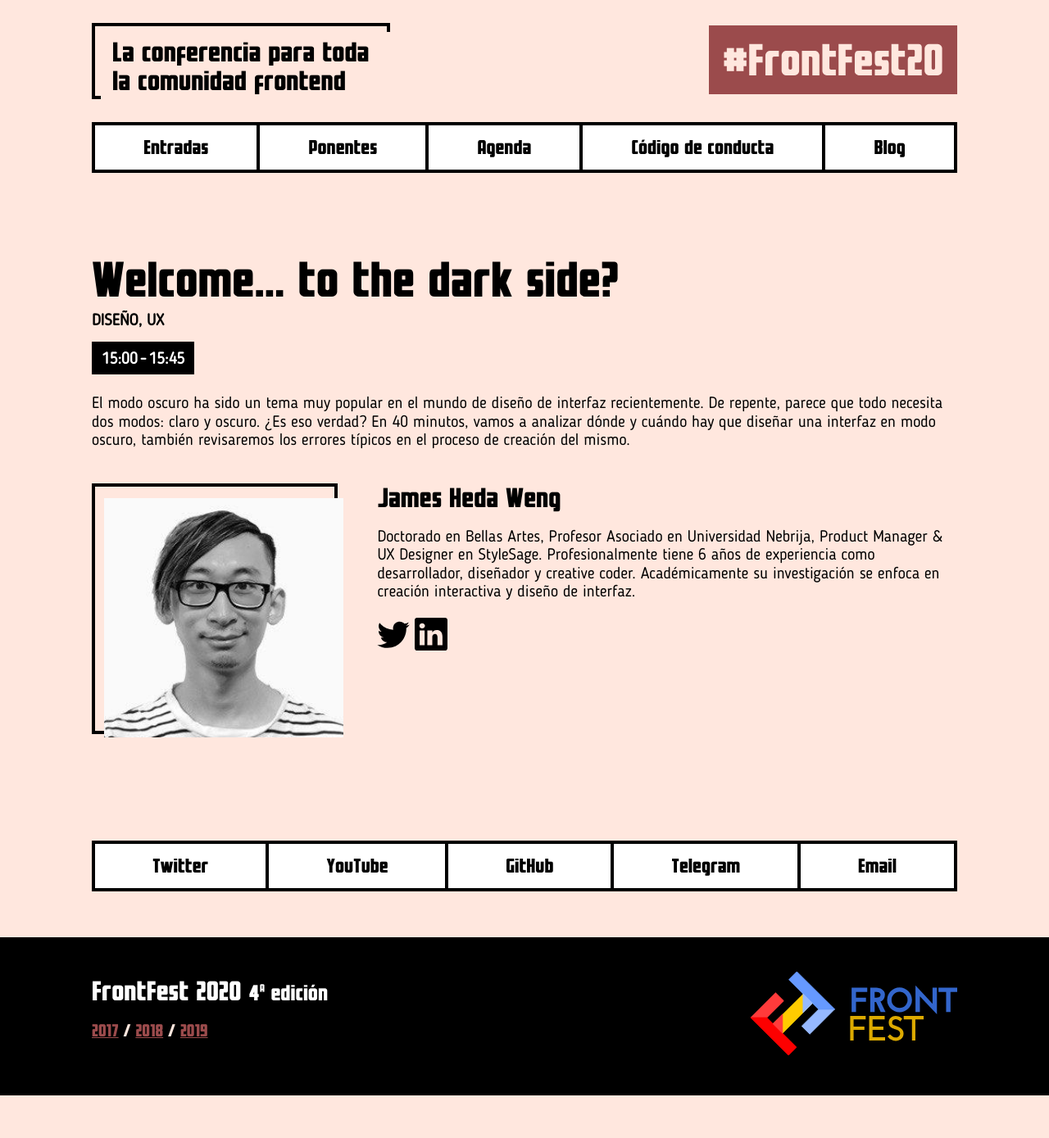
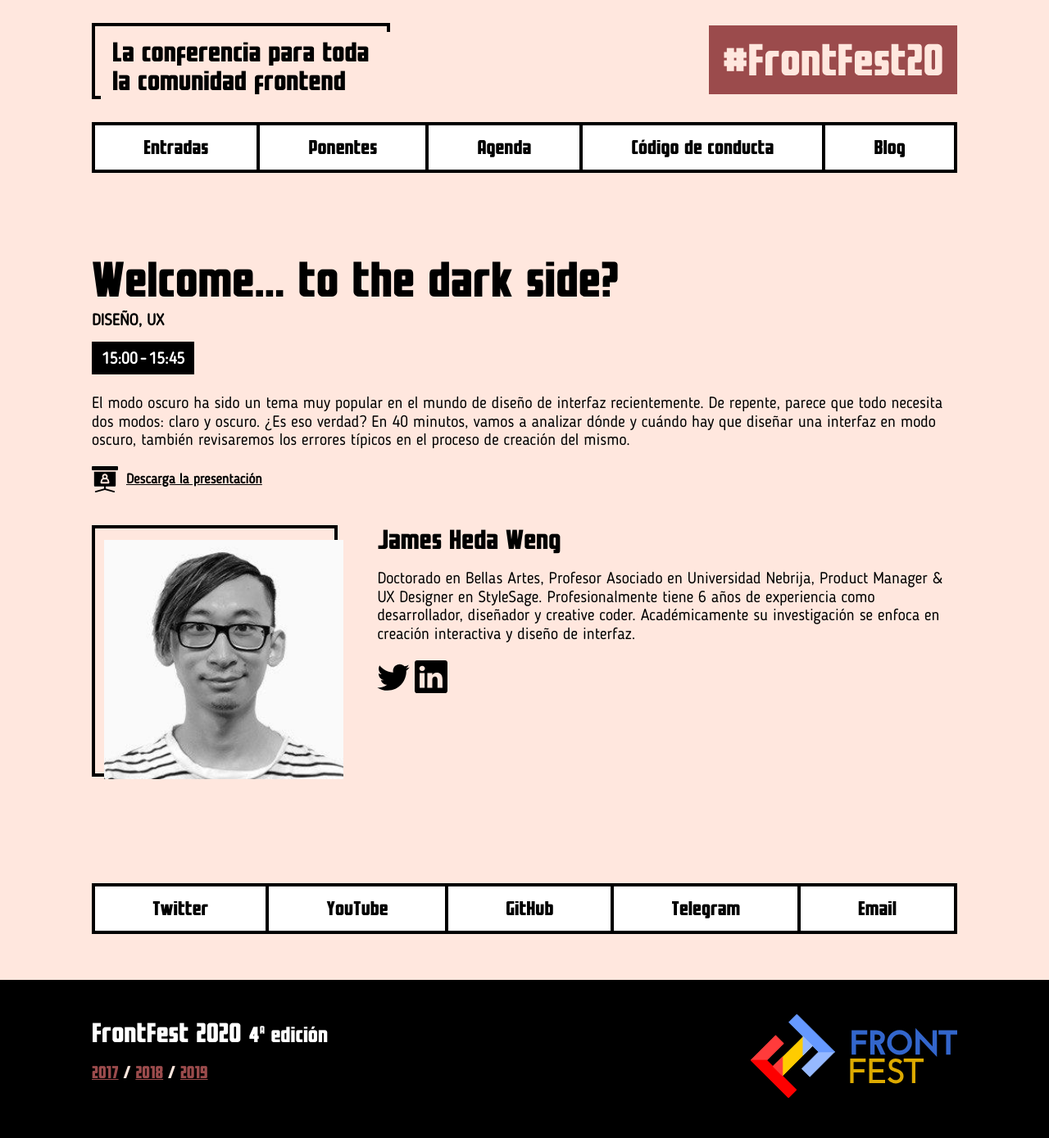
Before and after one commit to frontfest/beta, a Jekyll site: the page built from _talks/09-james-heda-weng.md, in a window 1280 px wide. Shown: the whole page at 82% size. Built offline with Jekyll 4.4.1, drawn with Linux system fonts in a browser that asks for light colours; before the commit the page ends 1337 px from its top, so only the background shows below that; part of the change alters nothing that is shown.

```diff
--- a/_talks/09-james-heda-weng.md
+++ b/_talks/09-james-heda-weng.md
@@ -20,5 +20,5 @@ speakers:
   sn:
     twitter: jameshedaweng
     linkedin: jameshedaweng
-
+slides: /assets/slides/James_Welcome-to-the-dark-side_FrontFest20.pdf
 ---
```
Also changed, not shown: 1 other file.
